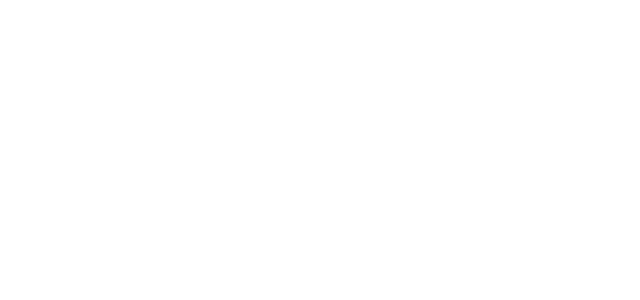
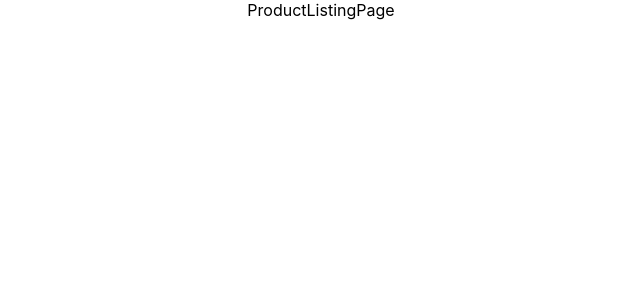
Before and after one commit to maryam-mouslimany/ecommerce, a React (Create React App) app in the folder frontend/: page /product-list in a window 1280 px wide. Before the commit this address had no page. Shown: the top 300 px of the page, without its empty margins (319-959 px from the left). Built offline with nearby package versions, Linux system fonts and the light colour scheme.

Commit message:
page product listing

```diff
--- /dev/null
+++ b/frontend/src/features/Products/pages/ProductListingPage.jsx
@@ -0,0 +1,3 @@
+export const ProductListingPage = () => {
+  return <div>ProductListingPage</div>;
+};
--- a/frontend/src/routes/authRoutes.js
+++ b/frontend/src/routes/authRoutes.js
@@ -1,9 +1,11 @@
 import { LoginPage } from "../features/Auth/pages/LoginPage";
 import { RegisterPage } from "../features/Auth/pages/RegisterPage";
 import HomePage from "../features/Home/pages/HomePage";
+import { ProductListingPage } from "../features/Products/pages/ProductListingPage";
 
 export const authRoutes = [
   { path: "/login", element: <LoginPage /> },
   { path: "/register", element: <RegisterPage /> },
   { path: "/Home", element: <HomePage /> },
+  { path: "/product-list", element: <ProductListingPage /> },
 ];
```
Also changed, not shown: frontend/src/features/Products/page/ProductListingPage.jsx (deleted).
